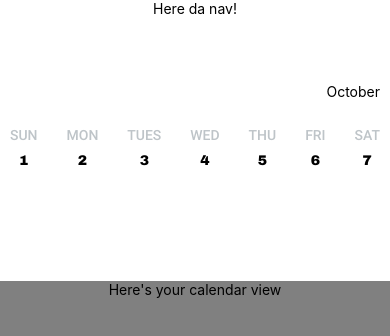
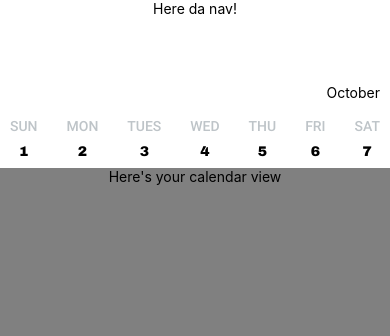
Before and after one commit to TFisch/calendar, a React Native app: screen / in a window 390 px wide. Shown: the top 336 px of the page. Built offline with nearby package versions, Linux system fonts and the light colour scheme.

Commit message:
add grow timing animation

```diff
--- a/components/CalendarNav/CalendarNav.js
+++ b/components/CalendarNav/CalendarNav.js
@@ -17,6 +17,7 @@ import MonthSelect from '../MonthSelect/MonthSelect';
 
 const CalendarNav = () => {
   const pan = useRef(new Animated.ValueXY()).current;
+  const grow = useRef(new Animated.Value(100)).current;
 
   const panResponder = PanResponder.create({
     // Ask to be the responder:
@@ -42,9 +43,18 @@ const CalendarNav = () => {
       // gestureState.d{x,y} will be set to zero now
     },
     onPanResponderMove: (e, gs) => {
-      Animated.event([null, { dy: pan.y }], {
-        useNativeDriver: false
-      })(e, gs);
+      Animated.parallel([
+        Animated.event([null, { dy: pan.y }], {
+          useNativeDriver: false
+        })(e, gs),
+        Animated.timing(grow, {
+          duration,
+          toValue: 300,
+          duration: 5000,
+          easing: Easing.in(Easing.elastic(1)),
+          useNativeDriver: false
+        }).start()
+      ]);
     },
     //   onPanResponderMove: Animated.event([null, { dy: pan.y }]),
     onPanResponderTerminationRequest: (evt, gestureState) => true,
@@ -59,6 +69,7 @@ const CalendarNav = () => {
           easing: Easing.in(Easing.elastic(1)),
           useNativeDriver: false
         }).start();
+        grow.stopAnimation();
       } else {
         //this.state.calendarViewActive = true;
       }
@@ -75,7 +86,8 @@ const CalendarNav = () => {
   });
 
   const animatedStyle = {
-    transform: pan.getTranslateTransform()
+    transform: pan.getTranslateTransform(),
+    height: grow
   };
 
   return (
@@ -93,7 +105,7 @@ const styles = StyleSheet.create({
   container: {
     backgroundColor: '#FFFFFF',
     alignItems: 'center',
-    flex: 2,
+    //flex: 2,
     width: '100%',
     zIndex: 9999
   }
```
